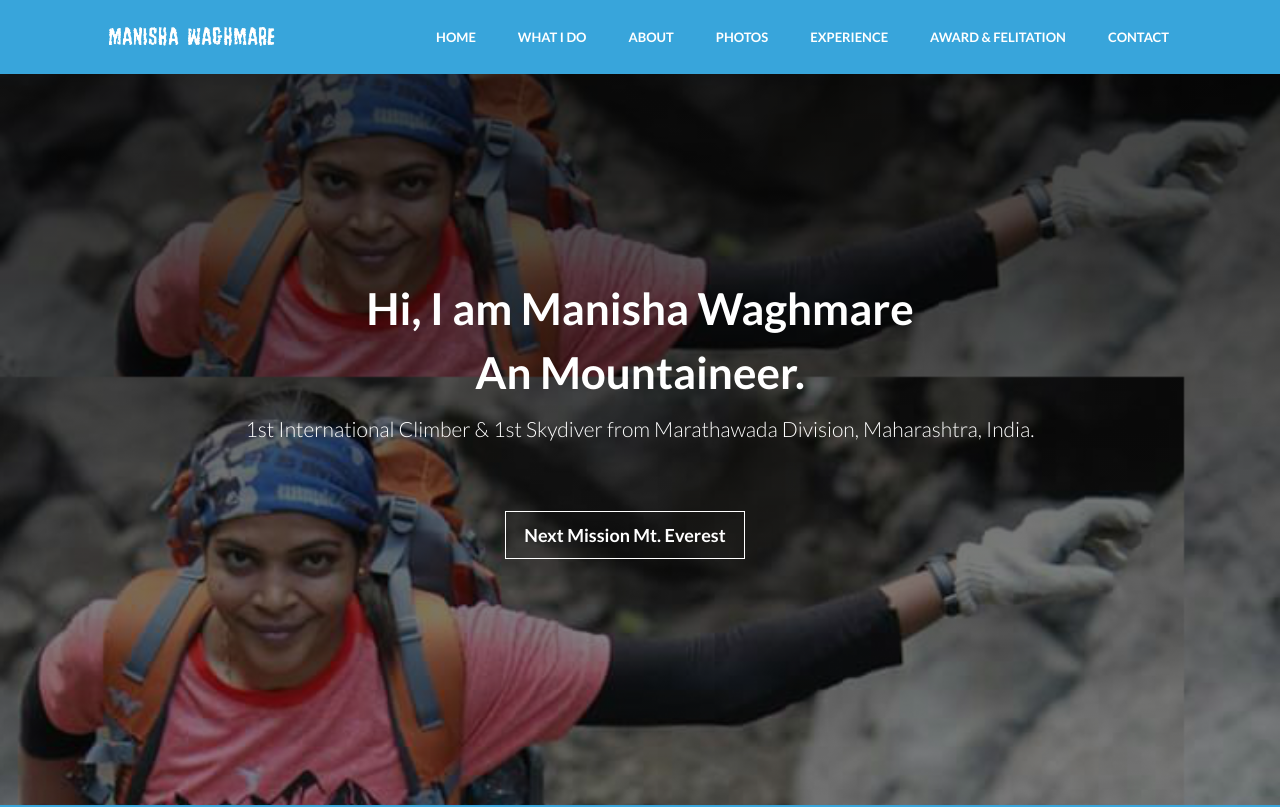
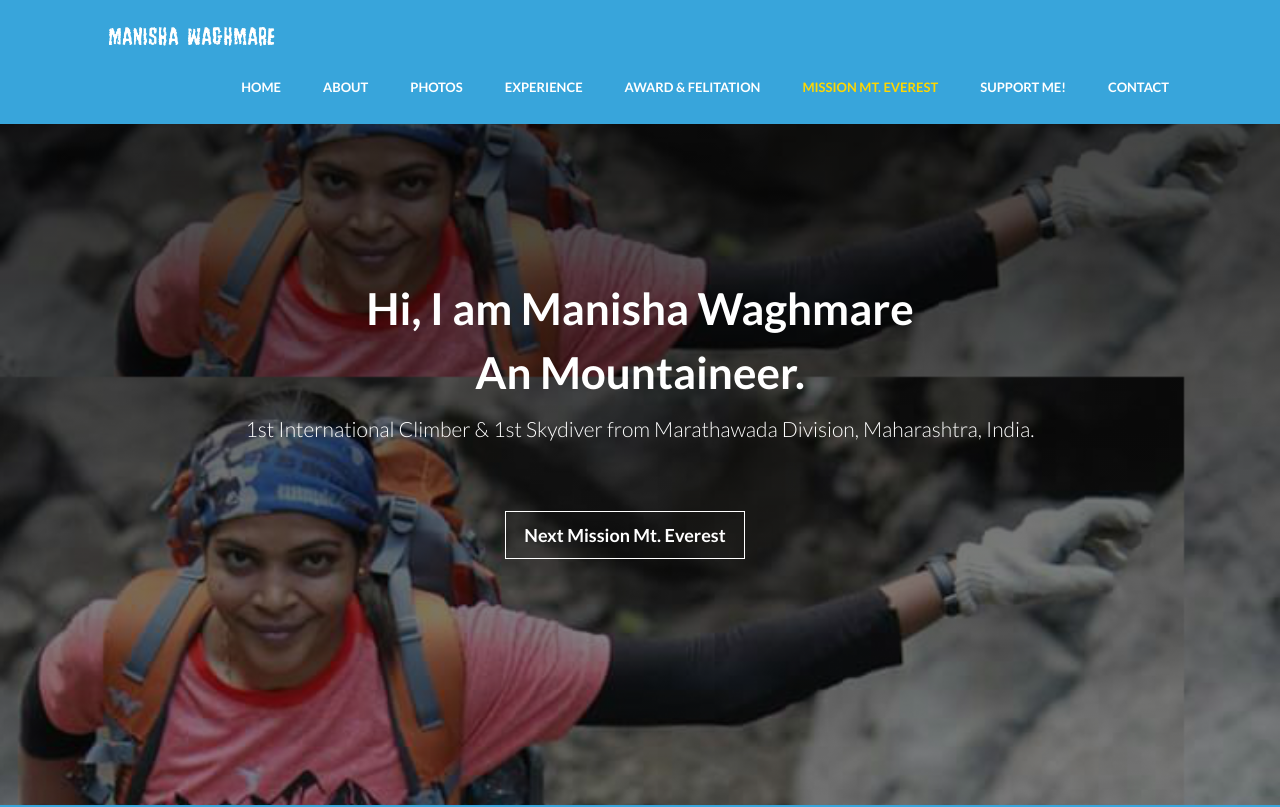
Before and after one commit to manishawaghmare/manishawaghmare.github.io, a plain HTML site: page index.html in a window 1280 px wide. Shown: the top 807 px of the page. Drawn offline with nearby package versions, Linux system fonts and the light colour scheme.

Commit message:
About section

```diff
--- a/css/style.css
+++ b/css/style.css
@@ -68,7 +68,7 @@ a:focus {
     text-transform: uppercase;
     transition: all 0.5s;
     color: #fff !important;
-}
+  }
 .navbar-default .navbar-nav > li > a.active,
 .navbar-default .navbar-nav > li > a:hover,
 .navbar-default .navbar-nav > li > a:focus {
--- a/index.html
+++ b/index.html
@@ -61,18 +61,19 @@
                 <span class="icon-bar"></span>
                 <span class="icon-bar"></span>
               </button>
-              <a class="navbar-brand" href="#"><img src="img/logo.png" alt="..."></a>
+              <a class="navbar-brand" href="#" ><img src="img/logo.png" alt="..."></a>
             </div>
 
             <!-- Collect the nav links, forms, and other content for toggling -->
             <div class="collapse navbar-collapse" id="bs-example-navbar-collapse-1">
               <ul class="nav navbar-nav navbar-right">
                 <li><a href="#home" class="scroll">Home</a></li>
-                <li><a href="#whatIdo" class="scroll">What I Do</a></li>
                 <li><a href="#about" class="scroll">About</a></li>
                 <li><a href="#works" class="scroll">Photos</a></li>
                 <li><a href="#experience" class="scroll">Experience</a></li>
-                <li><a href="#experience" class="scroll">AWARD & FELITATION</a></li>
+                <li><a href="#awards" class="scroll">AWARD & FELITATION</a></li>
+                <li><a href="#everest" class="scroll"><font color="#ffd700" >Mission Mt. Everest</font></a></li>
+                <li><a href="#support" class="scroll">Support Me!</a></li>
                 <li><a href="#contact" class="scroll">Contact</a></li>
               </ul>
             </div><!-- /.navbar-collapse -->
@@ -180,6 +181,7 @@
 			<div class="col-sm-6 col-sm-offset-1 scrollimation fade-left in">
 				<h1>Hello, I am Manisha Waghamare...</h1>
 				<p>I am an Indian Mountaineer. I have climbed highest mountains in Europe, Africa and Australia continents. I have been working hard for climbing highest peak on Earth- Mount Everest (29035 feet). Since last 10 years I have done several mountaineering courses and participated in various adventures activities like SKY DIVING and High Altitude expeditions.</p>
+                <p>Currently I am working as 'Physical education director' in Dr. (Sow) Indirabai BHaskarrao Pathak Mahila Mahavidyalaya, Aurangabad. </p>
 
 			</div>
 		</div><!--End row -->
@@ -768,7 +770,7 @@
     <td>Mt. Kosciuszko & Aussi-10 challenge</td>
     <td>2228 Meter (7310 ft)</td>
     <td>Australia</td>
-    <td>Team World Record LIMCA BOOK of Record</td>
+    <td>Team World Record-LIMCA BOOK of Record</td>
     <td>"Save Girls & He for she"</td>
   </tr>
 </table>
```
